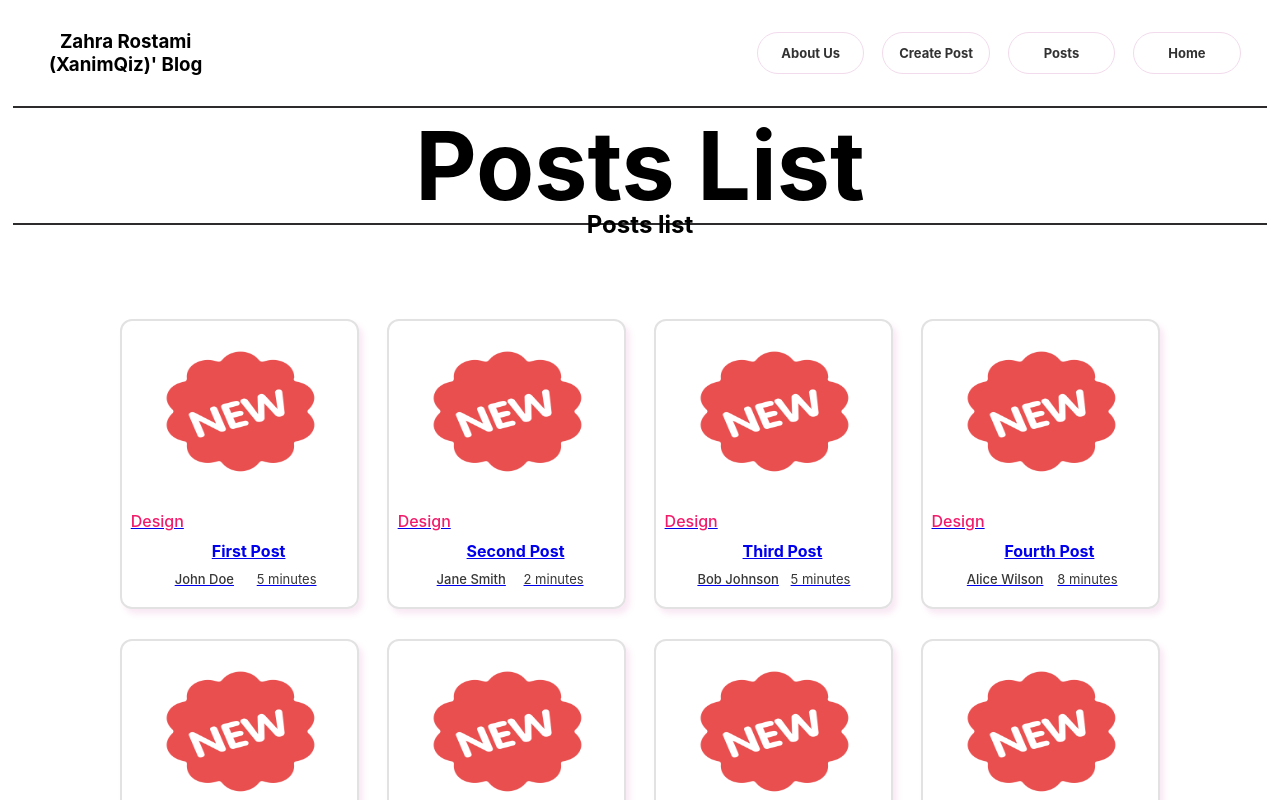
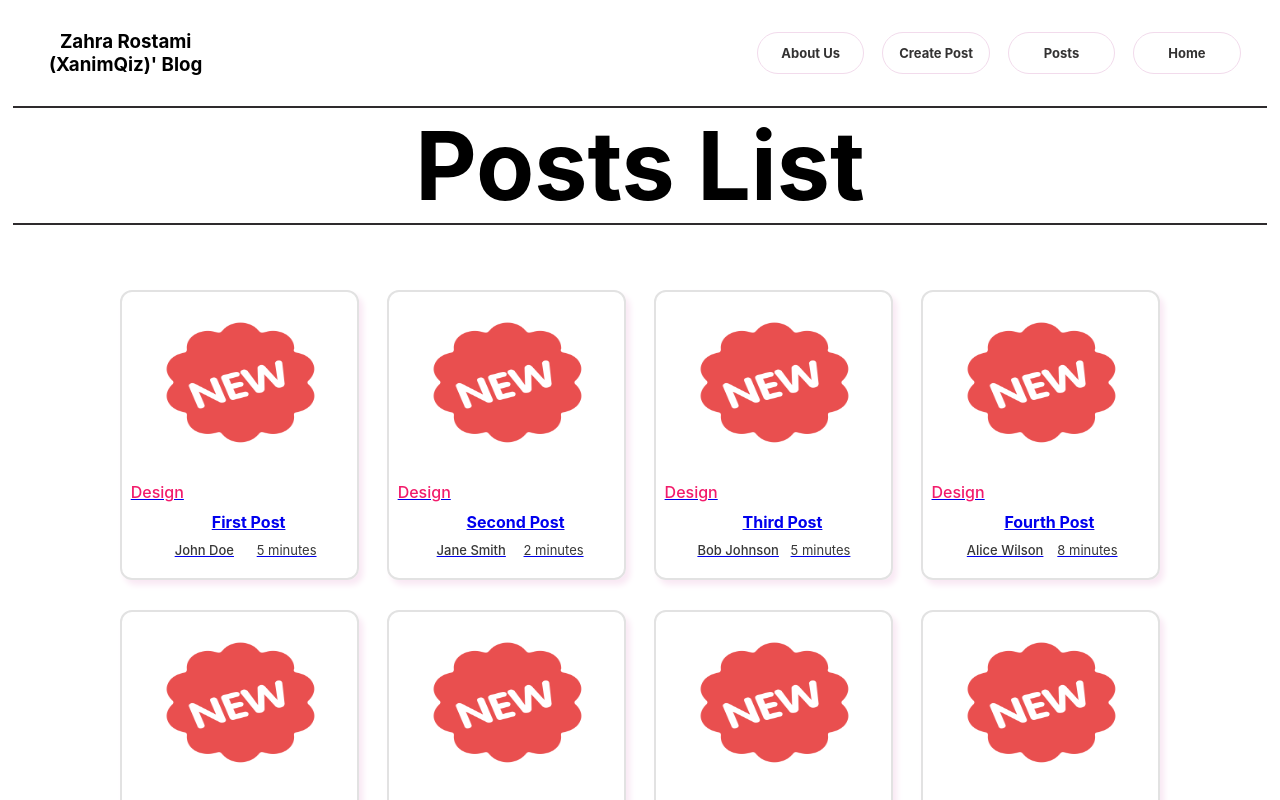
Before and after one commit to zahraRostami1999/blog-app, a React (Create React App) app: page /Posts in a window 1280 px wide. Shown: the top 800 px of the page. Built offline with nearby package versions, Linux system fonts and the light colour scheme; data requests are answered from the project's data file.

Commit message:
edit Post listpage

```diff
--- a/src/Components/post_list/Post_list.jsx
+++ b/src/Components/post_list/Post_list.jsx
@@ -29,9 +29,6 @@ function Post_list() {
         <Spinner />
       ) : (
         <div className={styled.postList}>
-          <div>
-            <h2>Posts list</h2>
-          </div>
           <div className={styled.list}>
             {postContent.map((result) => (
               <Link to={`/Post/${result.id}`}>
```
